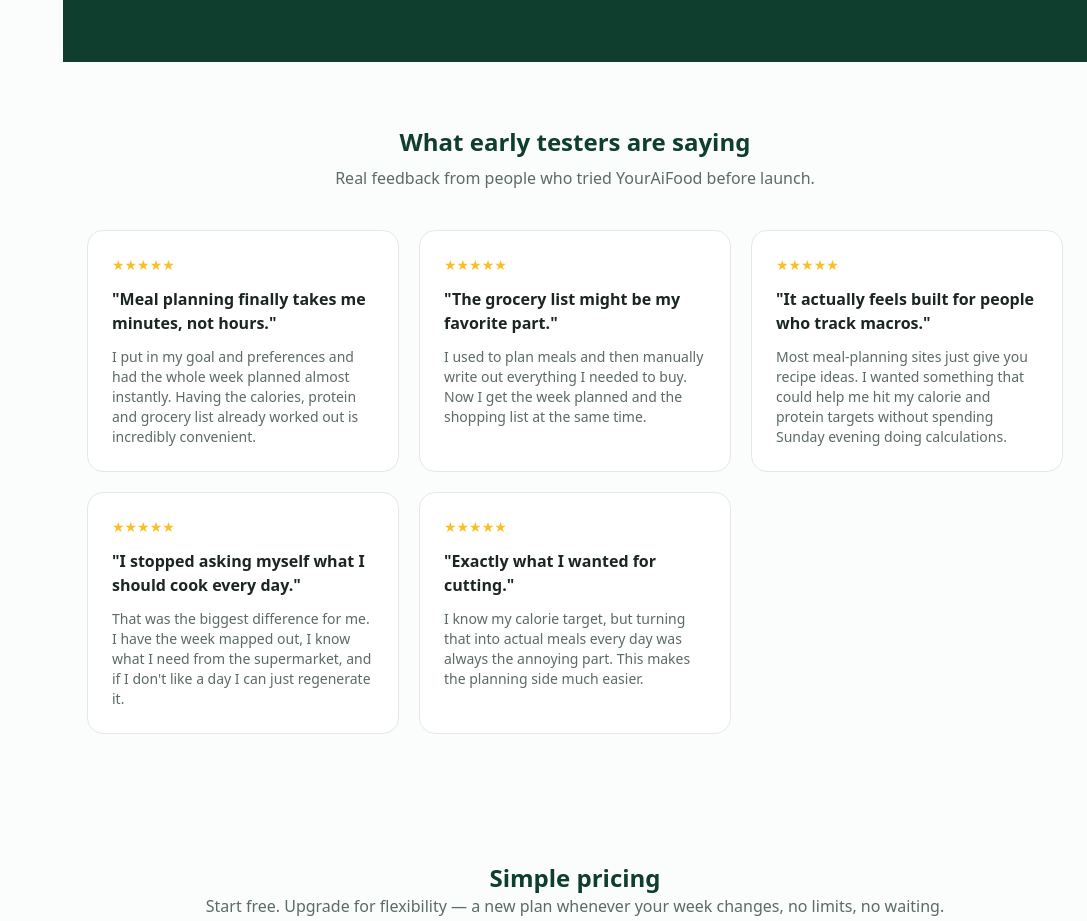
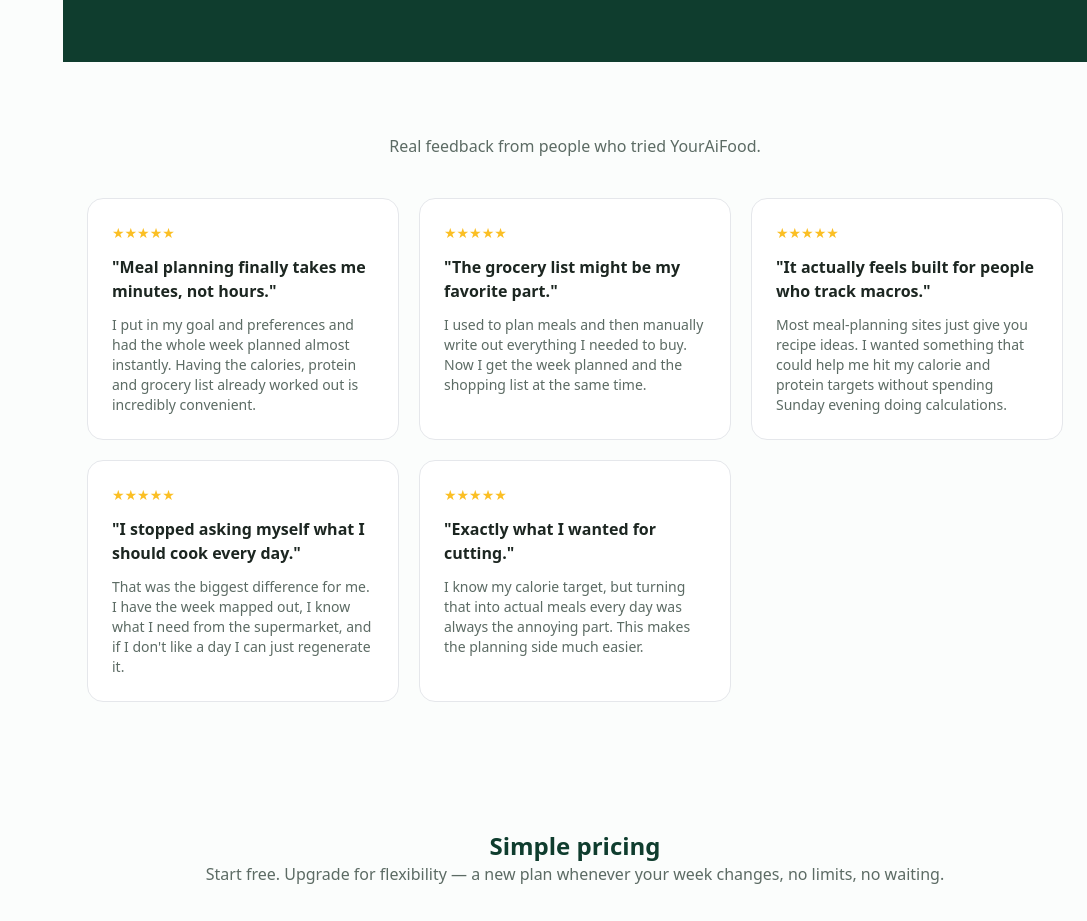
Before and after one commit to usario172332/youraifood-app, a Next.js app in the folder youraifood-app/: page / in a window 1280 px wide. Shown: the part 7368-8289 px from the top of the page, without its empty margins (193-1280 px from the left). Built offline with nearby package versions, Linux system fonts and the light colour scheme; no server answers.

Commit message:
Update Testimonials.jsx

```diff
--- a/youraifood-app/components/Testimonials.jsx
+++ b/youraifood-app/components/Testimonials.jsx
@@ -30,9 +30,8 @@ export default function Testimonials() {
   return (
     <section className="px-6 py-16">
       <div className="mx-auto max-w-[1120px]">
-        <h2 className="text-center text-2xl font-extrabold text-green-900">What early testers are saying</h2>
         <p className="mx-auto mb-10 mt-2 max-w-xl text-center text-ink-soft">
-          Real feedback from people who tried YourAiFood before launch.
+          Real feedback from people who tried YourAiFood.
         </p>
         <div className="grid grid-cols-1 gap-5 sm:grid-cols-2 lg:grid-cols-3">
           {TESTIMONIALS.map((t) => (
```
